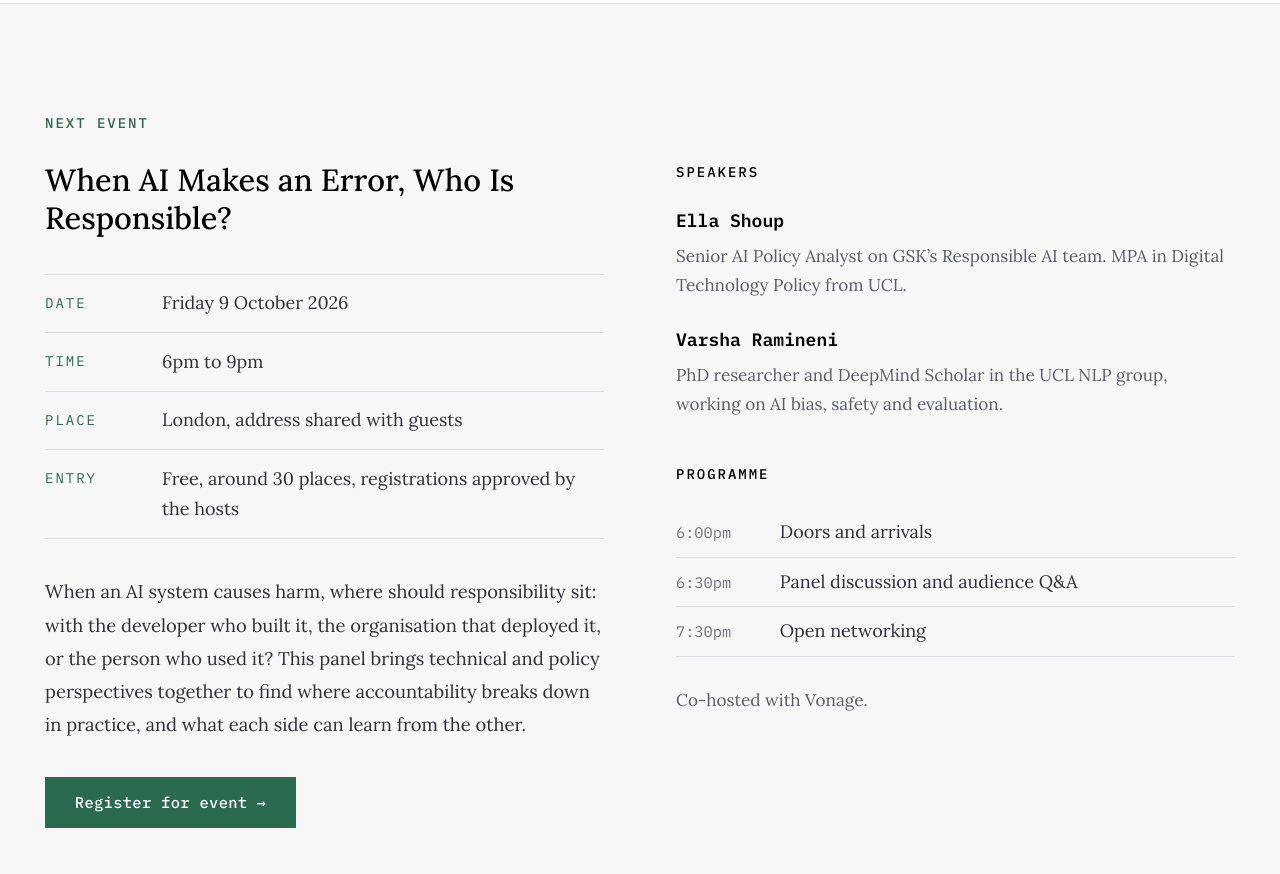
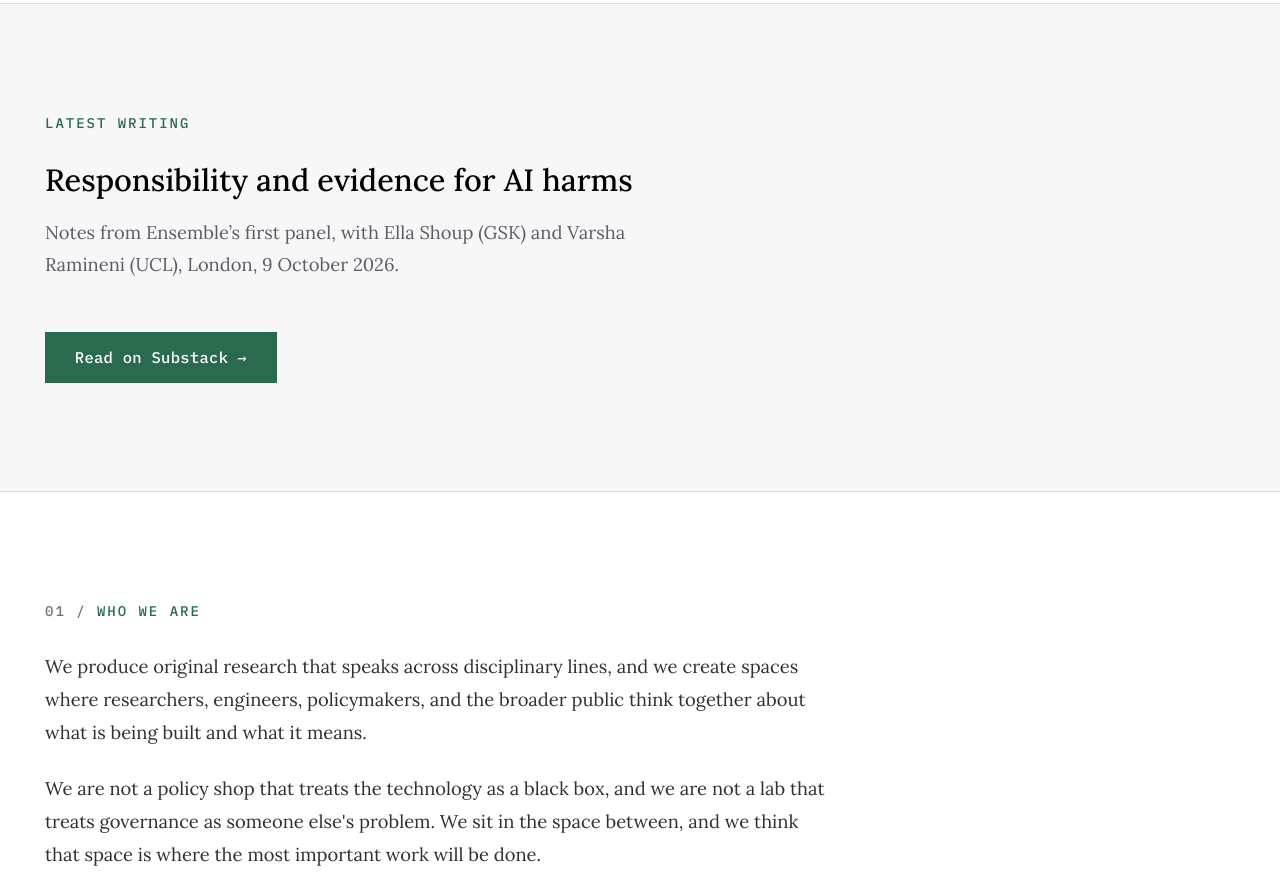
Before and after one commit to ratneshwaran/ensemble, a website: page docs/index.html in a window 1280 px wide. Shown: the part 861-1735 px from the top of the page. Drawn offline with Linux system fonts and the light colour scheme; a script that the page names is missing.

Commit message:
Replace the past event with a link to the panel write-up
The 9 October panel has passed, so the "Next event" section and the
Luma checkout script come off the home page. In their place, a
"Latest writing" section links to the Substack post of notes from the
panel, with the tracking params stripped from the shared URL.

The privacy policy drops the note about the home page loading Luma's
script; Luma still handles event registrations. The terms now list
Substack instead of Luma among the linked services.

Co-Authored-By: Claude Opus 5.5 <noreply@anthropic.com>

```diff
--- a/docs/index.html
+++ b/docs/index.html
@@ -56,48 +56,16 @@
     </div>
   </section>
 
-  <!-- ═══ NEXT EVENT ═════════════════════════════════════ -->
-  <!-- Featured event, unnumbered so it sits outside the 01-04 sequence.
-       Details mirror the Luma page. Luma's checkout-button.js (end of body)
-       turns the button into a registration pop-up; without JS it opens the
-       Luma page. Remove this whole section once the event has passed. -->
-  <section class="section next-event" id="next-event">
+  <!-- ═══ LATEST WRITING ═══════════════════════════════════ -->
+  <!-- Featured post, unnumbered so it sits outside the 01-04 sequence.
+       Title and standfirst mirror the Substack post. -->
+  <section class="section latest-post" id="latest-post">
     <div class="container">
-      <div class="reveal">
-        <div class="section__label">Next event</div>
-      </div>
-      <div class="split reveal">
-        <div>
-          <h2 class="next-event__title">When AI Makes an Error, Who Is Responsible?</h2>
-          <dl class="next-event__facts">
-            <div><dt>Date</dt><dd>Friday 9 October 2026</dd></div>
-            <div><dt>Time</dt><dd>6pm to 9pm</dd></div>
-            <div><dt>Place</dt><dd>London, address shared with guests</dd></div>
-            <div><dt>Entry</dt><dd>Free, around 30 places, registrations approved by the hosts</dd></div>
-          </dl>
-          <div class="prose">
-            <p>When an AI system causes harm, where should responsibility sit: with the developer who built it, the organisation that deployed it, or the person who used it? This panel brings technical and policy perspectives together to find where accountability breaks down in practice, and what each side can learn from the other.</p>
-          </div>
-          <a href="https://luma.com/event/evt-nnVNOVSAZqcDXxE" target="_blank" class="btn btn--primary next-event__cta" data-luma-action="checkout" data-luma-event-id="evt-nnVNOVSAZqcDXxE">Register for event <span class="btn__arrow">&rarr;</span></a>
-        </div>
-        <div>
-          <div class="next-event__label">Speakers</div>
-          <div class="next-event__speaker">
-            <div class="next-event__name">Ella Shoup</div>
-            <p class="next-event__bio">Senior AI Policy Analyst on GSK&rsquo;s Responsible AI team. MPA in Digital Technology Policy from UCL.</p>
-          </div>
-          <div class="next-event__speaker">
-            <div class="next-event__name">Varsha Ramineni</div>
-            <p class="next-event__bio">PhD researcher and DeepMind Scholar in the UCL NLP group, working on AI bias, safety and evaluation.</p>
-          </div>
-          <div class="next-event__label next-event__subhead">Programme</div>
-          <ol class="next-event__agenda">
-            <li><span>6:00pm</span> Doors and arrivals</li>
-            <li><span>6:30pm</span> Panel discussion and audience Q&amp;A</li>
-            <li><span>7:30pm</span> Open networking</li>
-          </ol>
-          <p class="next-event__host">Co-hosted with Vonage.</p>
-        </div>
+      <div class="reveal reveal--left">
+        <div class="section__label">Latest writing</div>
+        <h2 class="latest-post__title">Responsibility and evidence for AI harms</h2>
+        <p class="section__intro">Notes from Ensemble&rsquo;s first panel, with Ella Shoup (GSK) and Varsha Ramineni (UCL), London, 9 October 2026.</p>
+        <a href="https://ensemblelondon.substack.com/p/responsibility-and-evidence-for-ai" target="_blank" class="btn btn--primary">Read on Substack <span class="btn__arrow">&rarr;</span></a>
       </div>
     </div>
   </section>
@@ -218,7 +186,6 @@
     </div>
   </footer>
 
-  <script id="luma-checkout" src="https://embed.lu.ma/checkout-button.js"></script>
   <script src="script.js"></script>
 </body>
 </html>
--- a/docs/style.css
+++ b/docs/style.css
@@ -634,100 +634,19 @@ img {
   text-underline-offset: 0.2em;
 }
 
-/* Featured next event, directly under the hero. */
-.next-event {
+/* Featured post, directly under the hero. */
+.latest-post {
   background: var(--bg-elevated);
   border-top: 1px solid var(--border);
 }
 
-.next-event__title {
+.latest-post__title {
   font-family: var(--font-serif);
   font-size: var(--fs-heading);
   font-weight: 500;
   line-height: 1.25;
   color: var(--heading);
-  margin-bottom: 2rem;
-}
-
-.next-event__facts {
-  margin-bottom: 2rem;
-  border-top: 1px solid var(--border);
-}
-
-.next-event__facts > div {
-  display: grid;
-  grid-template-columns: 5.5rem 1fr;
-  gap: 1rem;
-  padding: 0.75rem 0;
-  border-bottom: 1px solid var(--border);
-}
-
-.next-event__facts dt {
-  font-size: var(--fs-label);
-  letter-spacing: 0.14em;
-  text-transform: uppercase;
-  color: var(--green);
-  padding-top: 0.2rem;
-}
-
-.next-event__facts dd {
-  font-family: var(--font-serif);
-  color: var(--text);
-}
-
-.next-event__cta {
-  margin-top: 2rem;
-}
-
-.next-event__label {
-  font-size: var(--fs-label);
-  font-weight: 500;
-  letter-spacing: 0.14em;
-  text-transform: uppercase;
-  color: var(--heading);
-  margin-bottom: 1.2rem;
-}
-
-.next-event__speaker {
-  margin-bottom: 1.4rem;
-}
-
-.next-event__name {
-  font-weight: 600;
-  color: var(--heading);
-  margin-bottom: 0.3rem;
-}
-
-.next-event__bio,
-.next-event__host {
-  font-family: var(--font-serif);
-  font-size: 0.95rem;
-  line-height: 1.7;
-  color: var(--text-dim);
-}
-
-.next-event__subhead {
-  margin-top: 2.4rem;
-}
-
-.next-event__agenda {
-  list-style: none;
-  margin-bottom: 1.6rem;
-}
-
-.next-event__agenda li {
-  font-family: var(--font-serif);
-  color: var(--text);
-  padding: 0.5rem 0;
-  border-bottom: 1px solid var(--border);
-}
-
-.next-event__agenda span {
-  display: inline-block;
-  width: 5.5rem;
-  font-family: var(--font-sans);
-  font-size: 0.85rem;
-  color: var(--text-faint);
+  margin-bottom: 1rem;
 }
 
 /* ═══════════════════════════════════════════════════════════
```
Also changed, not shown: docs/privacy.html (+0 -1 lines), docs/terms.html (+1 -1 lines), tests/site.test.js (+13 -11 lines).
